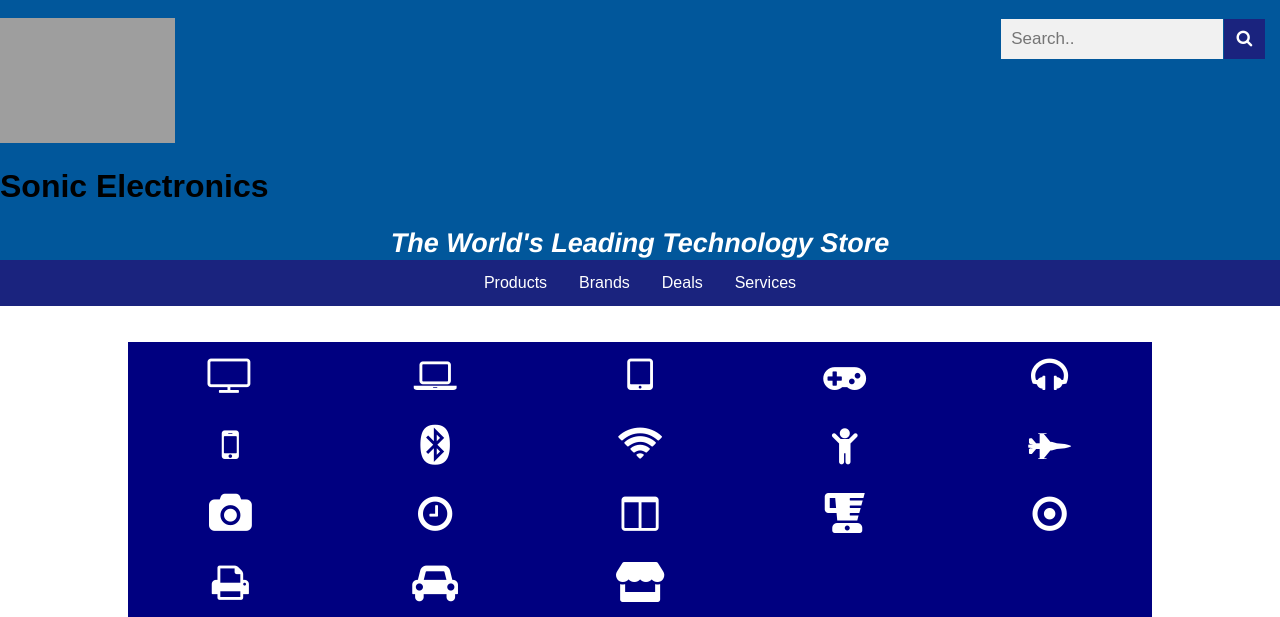
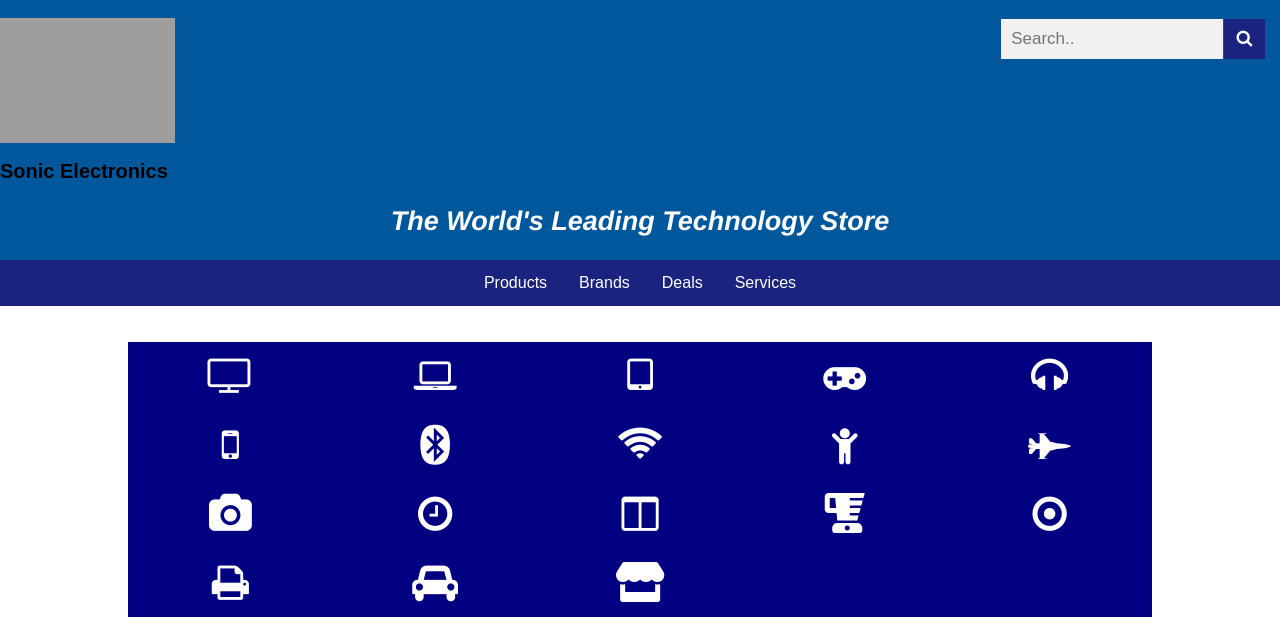
Before and after one commit to Tyler-McCaleb/Sonic-Electronic, a PHP site: page /index.php in a window 1280 px wide. Shown: the top 617 px of the page. Run offline with PHP 8.4, Linux system fonts and the light colour scheme; some libraries are stand-ins or nearby versions; grey boxes are pictures that could not be loaded.

Commit message:
Update header.php

```diff
--- a/templates/header.php
+++ b/templates/header.php
@@ -25,7 +25,7 @@
 
 <img src="https://www.logolynx.com/images/logolynx/56/569a9c6f670baae2a9be83ef3a8a3364.png" style="height: 125px; width: 175px;">
 
-    <h1> Sonic Electronics </h1>
+    <h1 style= "font-size: 20px";> Sonic Electronics </h1>
 
     <h2 style= "font-family:helvetica; color:white; font-size: 27px;"><center><i>The World's Leading Technology Store</i></center></h2>
 
```
